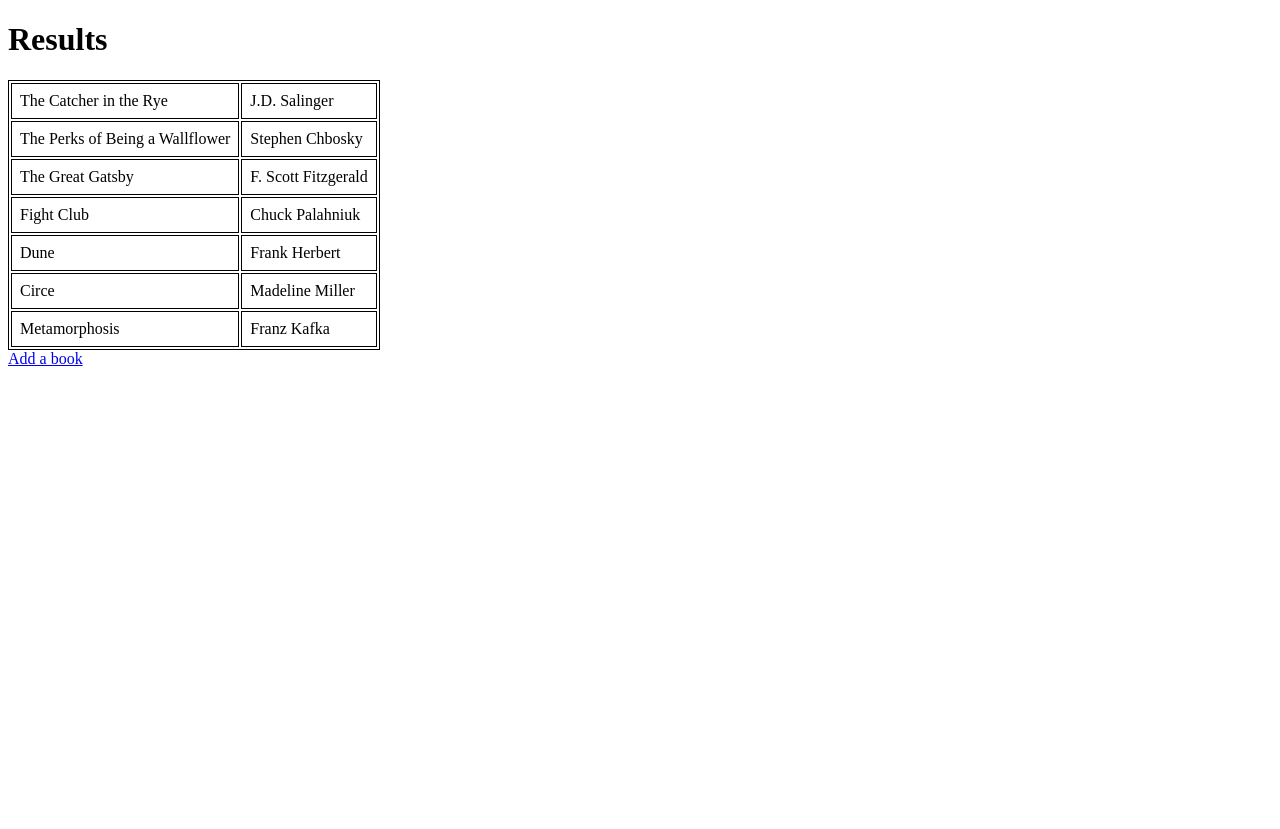
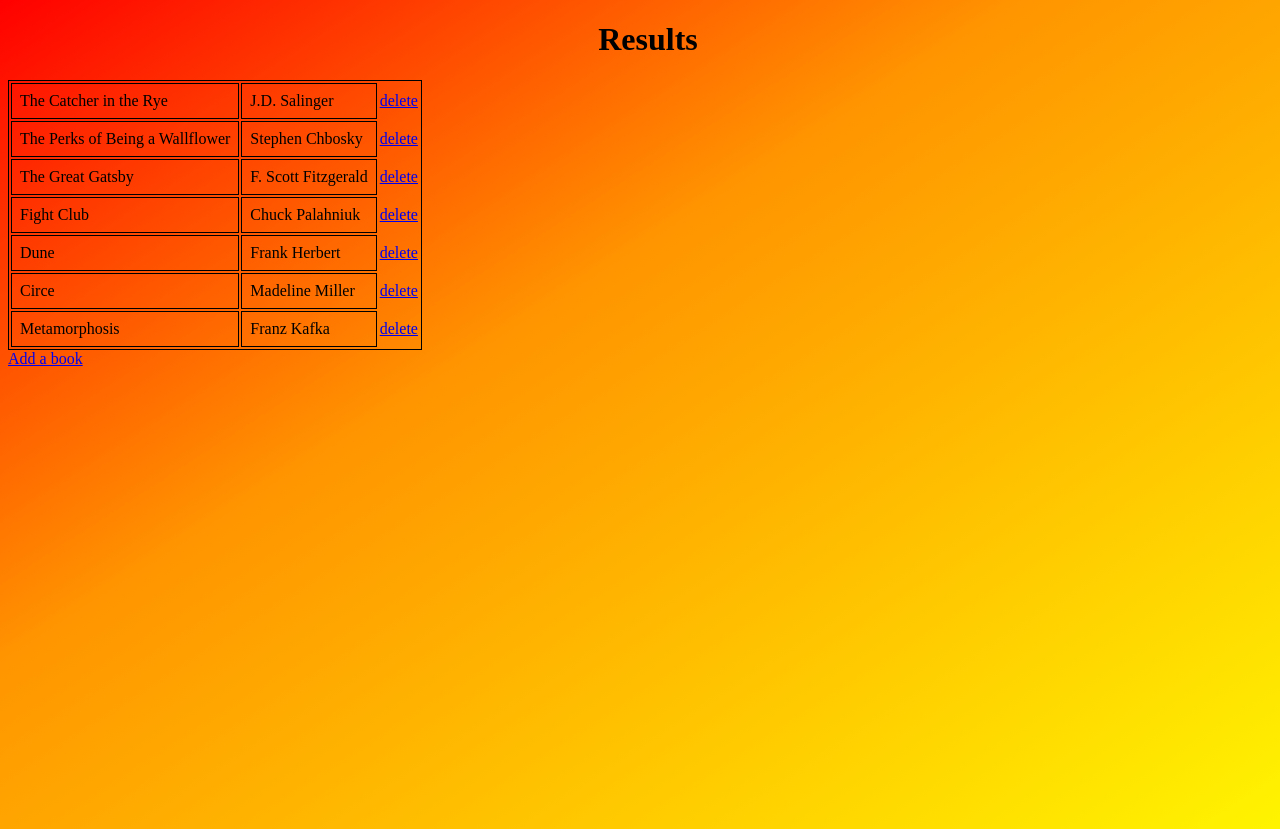
Before and after one commit to Tezzish/BookPlaylists, a Django app: page /results/ in a window 1280 px wide. Before the commit the page ends 366 px from the top, so only its background shows below. Run offline with Django 4.2, Linux system fonts and the light colour scheme; data comes from the database, SQL or seed files in the repository; both versions use the stored data as it was after the commit.

Commit message:
added the ability to delete books + style changes

```diff
--- a/myProject/myproject/bookPlaylists/static/style.css
+++ b/myProject/myproject/bookPlaylists/static/style.css
@@ -1,8 +1,83 @@
+body{
+    background-image: linear-gradient(to bottom right, rgba(255,0,0,1) 0%, rgba(255,149,0,1) 40%, rgba(255,244,0,1) 100%);
+    height: 100vh;
+    width: 100vw;
+}
+
+.flex-container{
+    display:flex;
+    justify-content: center;
+    vertical-align: middle;
+}
+
+h1{
+    text-align: center;
+}
+
+/*results*/
+
+.table-column{
+    border: 1px solid;
+    padding: 8px;
+}
+
 #results{
     border: 1px solid;
 }
 
-.tableColumn{
-    border: 1px solid;
-    padding: 8px;
+/*index*/
+
+#papa-div{
+    height: 100vh;
+    width: 100vw;
+    display:table-cell;
+    vertical-align: middle;
 }
+
+.search-bar{
+    height: 5vh;
+    border-style: none;
+}
+
+#search-button{
+    border-radius: 0px 12px 12px 0px;
+    width:5vh;
+    padding:0px;
+}
+
+#search-button > img{
+    width:100%;
+    height: 100%;
+    overflow: hidden;
+    border-radius: 0px 12px 12px 0px;
+}
+
+#search-input {
+    border-radius: 12px 0px 0px 12px;
+    width: 35vw;
+    padding-left: 8px;
+    padding-right: 8px;
+    padding-top: 0px;
+    padding-bottom: 0px;
+}
+
+#search-form{
+    display: flex;
+    flex-direction: row;
+    flex: 0;
+}
+
+#search-form > * {
+    align-self: stretch;
+}
+
+/*add page*/
+
+#add-form{
+    display: flex;
+    flex-direction: column;
+    justify-content: center;
+}
+#add-form > *{
+    align-self: center;
+}
--- a/myProject/myproject/bookPlaylists/templates/results.html
+++ b/myProject/myproject/bookPlaylists/templates/results.html
@@ -16,9 +16,10 @@
         <!--loops through the results found and displays them-->
         <!--bookresults is defined in views.py in the results function-->
         {% for x in bookresults %}
-        <tr id = "tableHolder">
-            <td class = "tableColumn">{{x.book_name}}</td>
-            <td class = "tableColumn">{{x.book_authorName}}</td>
+        <tr id = "table-holder">
+            <td class = "table-column">{{x.book_name}}</td>
+            <td class = "table-column">{{x.book_authorName}}</td>
+            <td><a href="../delete/{{ x.book_id }}">delete</a></td>
         </tr>
         {% endfor %}
         <!--takes the user to add a book-->
--- a/myProject/myproject/bookPlaylists/urls.py
+++ b/myProject/myproject/bookPlaylists/urls.py
@@ -6,5 +6,6 @@ urlpatterns = [
     path('', views.index, name='index'),
     path('results/', views.results, name='results'),
     path('add/', views.add, name='add'),
-    path('add/addrecord/', views.addrecord, name='addrecord')
+    path('add/addrecord/', views.addrecord, name='addrecord'),
+    path('delete/<int:id>', views.deleterecord, name='deleterecord')
 ]
--- a/myProject/myproject/bookPlaylists/views.py
+++ b/myProject/myproject/bookPlaylists/views.py
@@ -5,10 +5,12 @@ from .models import Books
 from django.urls import reverse
 from django.http import HttpResponseRedirect
 
+#loads the index page
 def index(request):
     template = loader.get_template('index.html')
     return HttpResponse(template.render({}, request))
 
+#takes the user to the results page
 def results(request):
     if(request.method == 'GET'):
         bookresults = Books.objects.all().values()
@@ -21,13 +23,21 @@ def results(request):
     else:
         print("OH NON")
 
+#takes the user to the add page
 def add(request):
     template = loader.get_template('add.html')
     return HttpResponse(template.render({}, request))
 
+#used to add a book, x is the book name, y is the book author
 def addrecord(request):
     x = request.POST['first']
     y = request.POST['last']
     book = Books(book_name = x, book_authorName=y)
     book.save()
     return HttpResponseRedirect(reverse('index'))
+
+#used to delete a book, takes the id as an argument and deletes it
+def deleterecord(request, id):
+    books = Books.objects.get(book_id=id)
+    books.delete()
+    return HttpResponseRedirect(reverse('index'))
```
Also changed, not shown: myProject/myproject/bookPlaylists/templates/add.html (+10 -4 lines), myProject/myproject/bookPlaylists/templates/index.html (+13 -1 lines), myProject/myproject/db.sqlite3, 1 other file.
